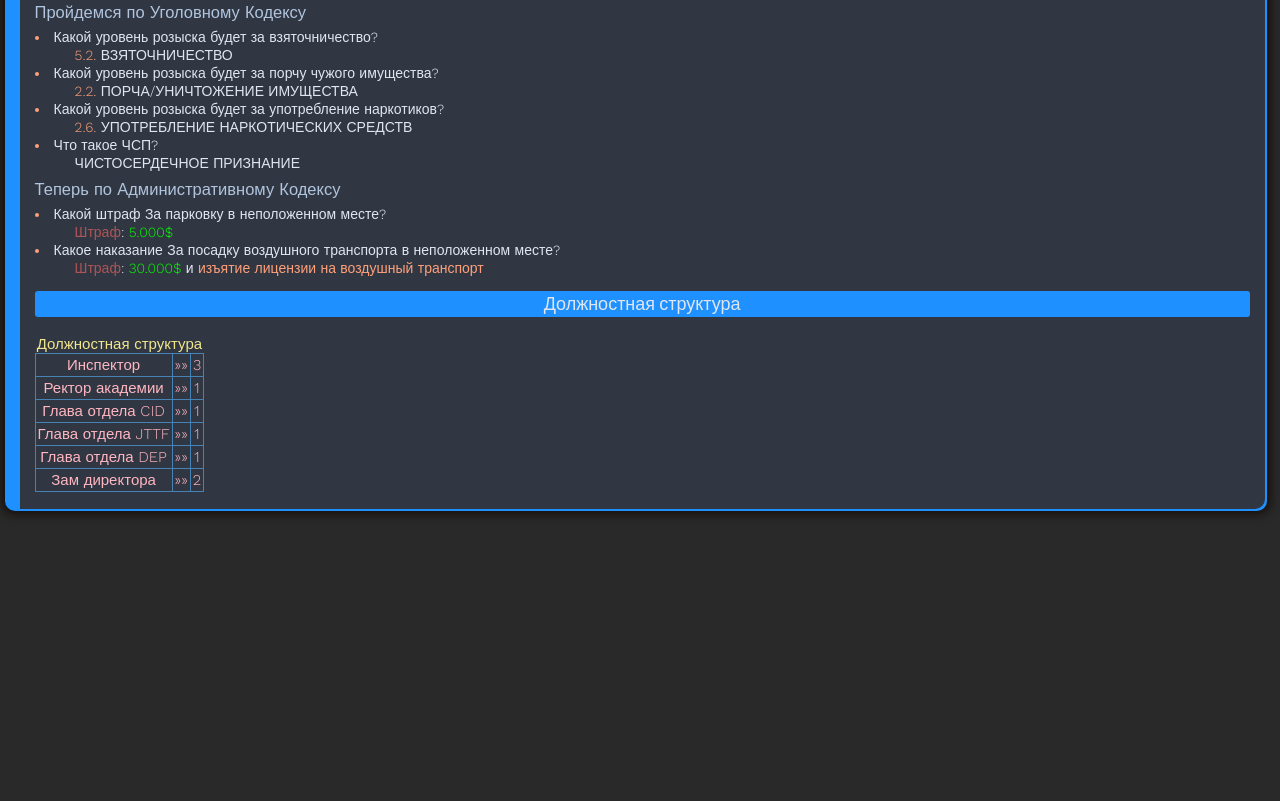
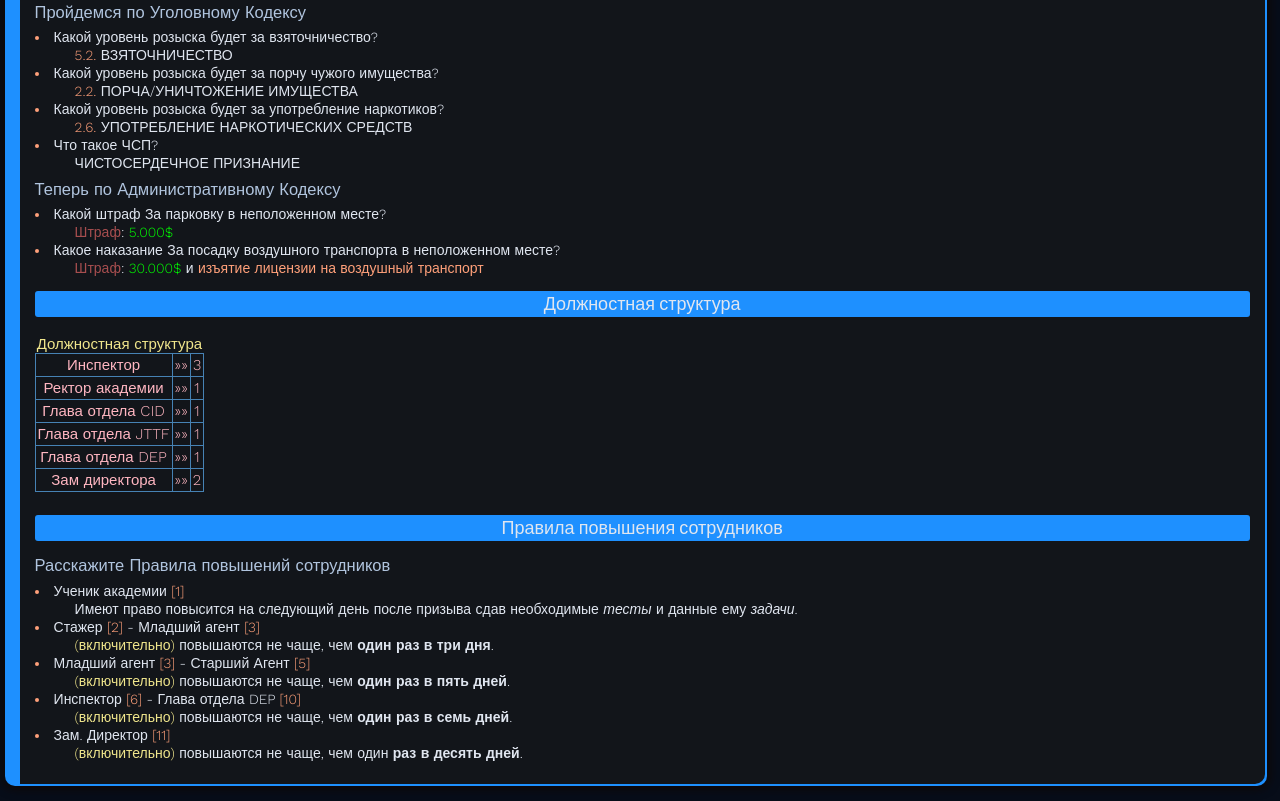
Before and after one commit to CRUSTALiYm/AndrejSiteTesl.github.io, a plain HTML site: page razdel/obzvon_frac/FBI_obzvon.html in a window 1280 px wide. Shown: the part 2666-3467 px from the top of the page. Before the commit the page ends 3192 px from the top, so only its background shows below. Drawn offline with nearby package versions, Linux system fonts and the light colour scheme.

Commit message:
Add files via upload

```diff
--- a/razdel/obzvon_frac/FBI_obzvon.html
+++ b/razdel/obzvon_frac/FBI_obzvon.html
@@ -223,8 +223,20 @@
 				<tr><td>Зам директора</td><td>»»</td><td>2</td></tr>
 			</table>
 		</div>
-
-
+		<div class="z-ct-1"><center>Правила повышения сотрудников</center></div>
+		<dl class="cts-d cts-d-op">
+			<dt>Расскажите Правила повышений сотрудников</dt>
+			<li>Ученик академии <span style="color: #FFA07A;">[1]</span></li>
+			<dd>Имеют право повысится на следующий день после призыва сдав необходимые <i>тесты</i> и данные ему <i>задачи</i>.</dd>
+			<li>Стажер <span style="color: #FFA07A;">[2]</span> - Младший агент <span style="color: #FFA07A;">[3]</span></li>
+			<dd><span style="color: #F0E68C;">(включительно)</span> повышаются не чаще, чем <b>один раз в три дня</b>.</dd>
+			<li>Младший агент <span style="color: #FFA07A;">[3]</span> - Старший Агент <span style="color: #FFA07A;">[5]</span></li>
+			<dd><span style="color: #F0E68C;">(включительно)</span> повышаются не чаще, чем <b>один раз в пять дней</b>.</dd>
+			<li>Инспектор <span style="color: #FFA07A;">[6]</span> - Глава отдела DEP <span style="color: #FFA07A;">[10]</span></li>
+			<dd><span style="color: #F0E68C;">(включительно)</span> повышаются не чаще, чем <b>один раз в семь дней</b>.</dd>
+			<li>Зам. Директор <span style="color: #FFA07A;">[11]</span></li>
+			<dd><span style="color: #F0E68C;">(включительно)</span> повышаются не чаще, чем один <b>раз в десять дней</b>.</dd>
+		</dl>
 
 
 
--- a/style.css
+++ b/style.css
@@ -12,7 +12,7 @@
 	font-family: 'Open Sans', sans-serif;
 }
 body {
-	background: rgb(0, 0, 0, .84);
+	background: #070d19;
 }
 header {
 	margin: 0px 0px 75px 0px;
@@ -37,7 +37,7 @@ footer {
 	font-family: 'Work Sans', sans-serif;
 }
 .razd {
-	background: #313742;
+	background: #0c1427;
 	width: auto;
 	margin: 4px auto 15px;
 	box-shadow: 0px 0px 10px 3px rgb(16,7,2, .78);
@@ -131,7 +131,7 @@ a:hover {
 	width: auto;
 	padding: 9px 15px;
 	height: auto;
-	background: #313742;
+	background: #12151A;
 	color: #e0e6f0;
 	margin: 0px 0px 0px 1%;
 	border-bottom-right-radius: 10px;
```
Also changed, not shown: index.html (+12 -1 lines), razdel/obzvon.html (+1 -1 lines).
